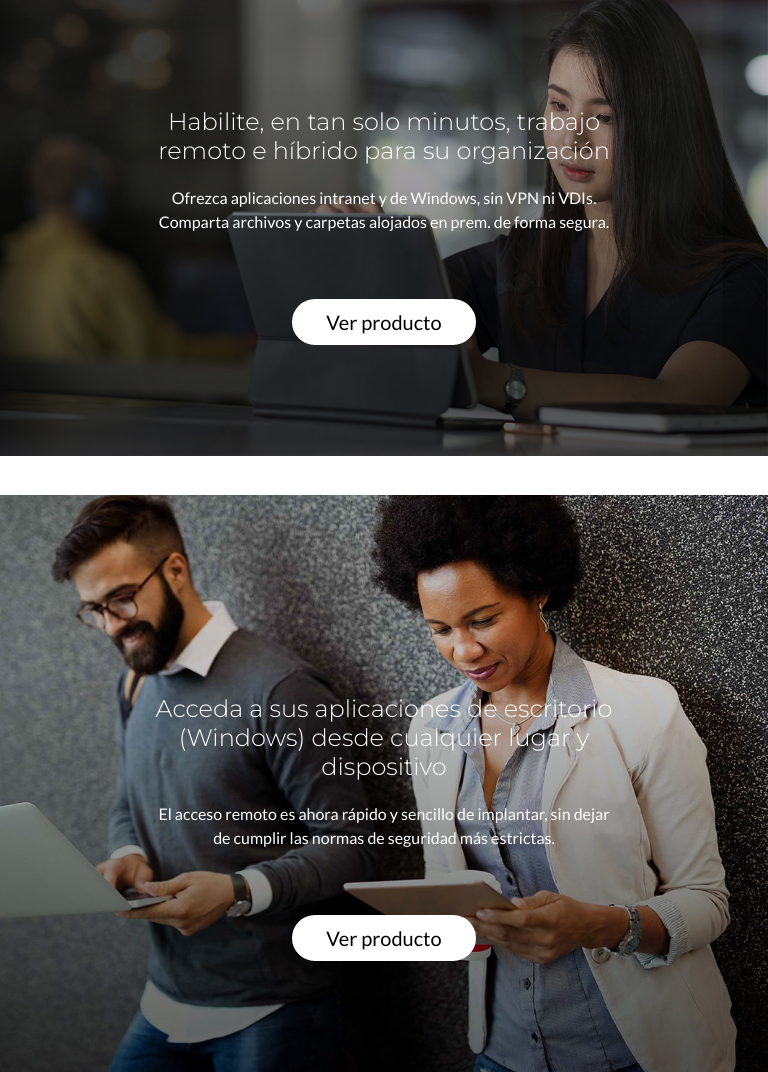
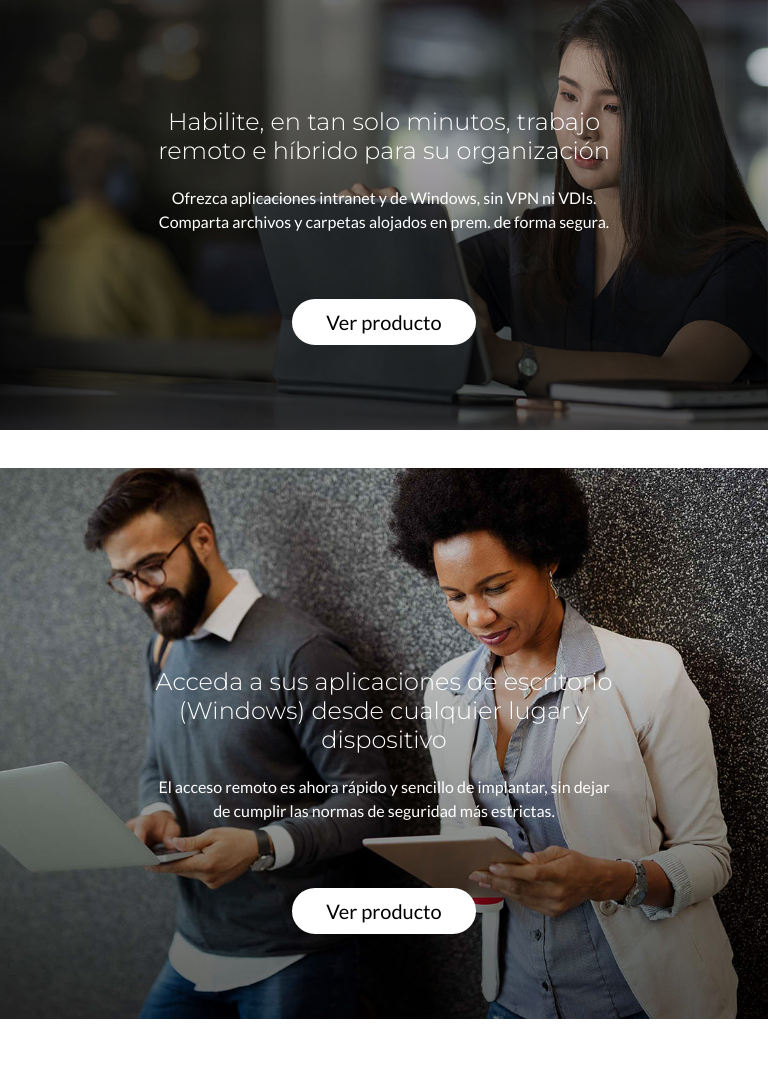
Before and after one commit to NicolasCeraso/coderhouse-final-project, a plain HTML site: page index.html in a window 768 px wide. Shown: the part 1155-2227 px from the top of the page. Drawn offline with nearby package versions, Linux system fonts and the light colour scheme.

Commit message:
Ajuste de html INDEX: botones y Alineaciones de texto para tablet

```diff
--- a/index.html
+++ b/index.html
@@ -111,7 +111,7 @@
                                     <br>
                                     <p>Ofrezca aplicaciones intranet y de Windows, sin VPN ni VDIs. Comparta archivos y carpetas alojados en prem. de forma segura.</p>
                                 </div>
-                                <div data-aos="flip-down" class="index-left-button">
+                                <div data-aos="flip-down" class="index-main-products-button">
                                     <a class="button-container white-button" href="productos.html">Ver producto</a>
                                 </div>
                             </div>
@@ -123,7 +123,7 @@
                                     <br>
                                     <p>El acceso remoto es ahora rápido y sencillo de implantar, sin dejar de cumplir las normas de seguridad más estrictas.</p>
                                 </div>
-                                <div data-aos="flip-down" class="index-left-button">
+                                <div data-aos="flip-down" class="index-main-products-button">
                                     <a class="button-container white-button" href="productos.html">Ver producto</a>
                                 </div>
                             </div>
--- a/style.css
+++ b/style.css
@@ -210,8 +210,13 @@ p {
 }
 
 .index-left-button {
-    padding-left: 15%;
-    padding-bottom: 10%;
+    padding-bottom: 50px;
+    padding-left: 20%;
+}
+
+.index-main-products-button {
+    padding-bottom: 50px;
+    padding-left: 20%;
 }
 
 /* botón azul */
@@ -657,6 +662,12 @@ p {
         justify-content: center;
     }
 
+    .index-main-products-button {
+        padding-left: 0%;
+        display: flex;
+        justify-content: center;
+    }
+
 /* MOBILE - INDEX - SECCION PRODUCTOS */
 
 /* MOBILE - grilla primaria */
@@ -1018,11 +1029,6 @@ p {
         justify-content: left;
     }
 
-    .index-left-button {
-        padding-left: 0%;
-        display: flex;
-        justify-content: center;
-    }
 /*  TABLET - INDEX SECCION PRODUCTOS */
 
 /* TABLET - grilla primaria */
@@ -1053,6 +1059,12 @@ p {
 
     .left-button {
         padding-left: 0px;
+        display: flex;
+        justify-content: center;
+    }
+
+    .index-main-products-button {
+        padding-left: 0%;
         display: flex;
         justify-content: center;
     }
```
